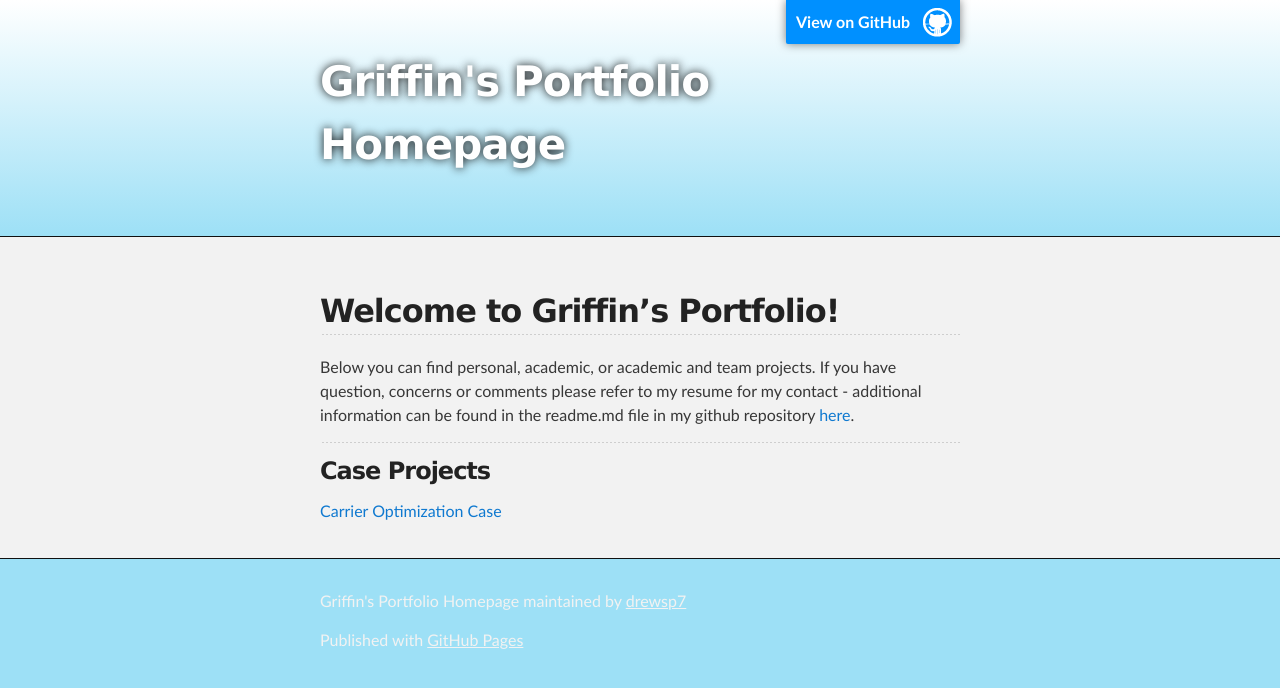
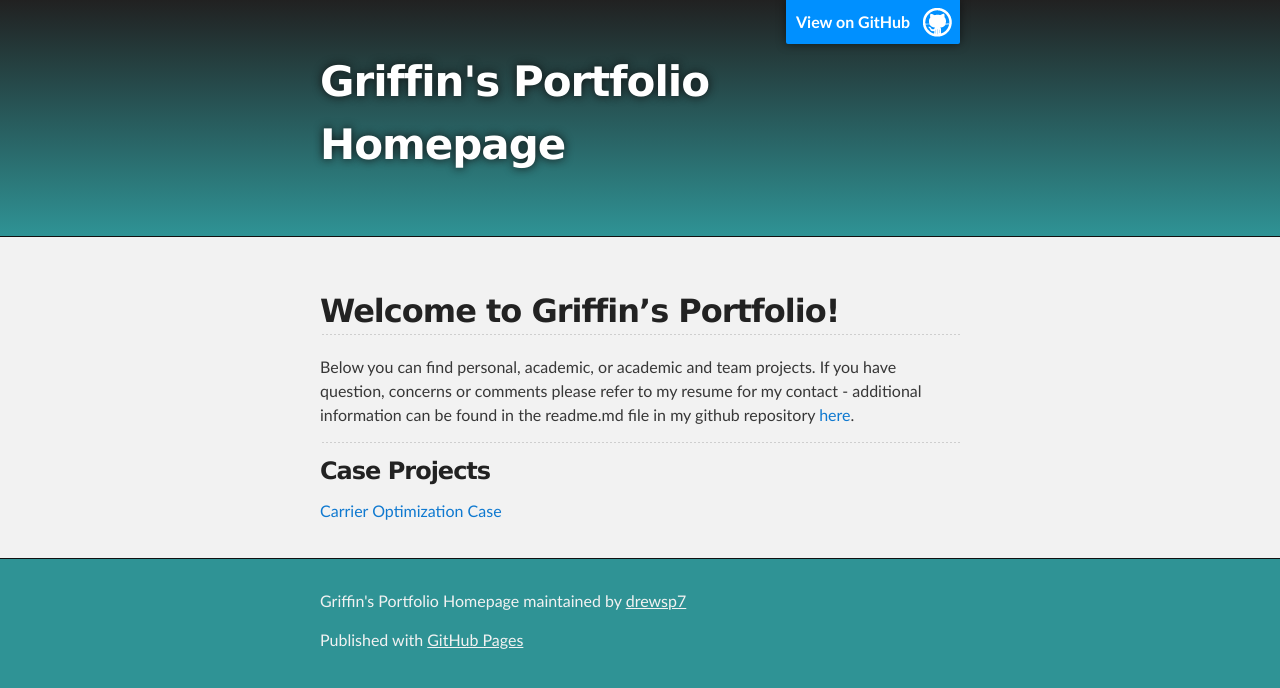
Before and after one commit to drewsp7/griffinsalyer.github.io, a Jekyll site: the page built from index.md, in a window 1280 px wide. Shown: the top 688 px of the page. Built offline with Jekyll 4.4.1, drawn with Linux system fonts in a browser that asks for light colours; our own code applies the rules of GitHub Pages for plain Markdown files; the repository's description, which GitHub fills in, is left out.

Commit message:
Update jekyll-theme-slate.scss

```diff
--- a/_sass/jekyll-theme-slate.scss
+++ b/_sass/jekyll-theme-slate.scss
@@ -46,7 +46,7 @@ Theme Styles
 body {
   box-sizing: border-box;
   color:#373737; // 373737 - scroll wheel
-  background: #9de0f6; //very bottom //212121
+  background: #2f9395; //very bottom //212121
   font-size: 16px;
   font-family: 'Myriad Pro', Calibri, Helvetica, Arial, sans-serif;
   line-height: 1.5;
@@ -287,11 +287,11 @@ Full-Width Styles
 
 #header_wrap {
   background: #373737; //212121 -
-  background: -moz-linear-gradient(top, #9de0f6, #fff); // #373737, #212121
-  background: -webkit-linear-gradient(top, #9de0f6, #fff);
-  background: -ms-linear-gradient(top, #9de0f6, #fff);
-  background: -o-linear-gradient(top, #9de0f6, #fff);
-  background: linear-gradient(to top, #9de0f6, #fff);
+  background: -moz-linear-gradient(top, #2f9395, #212121); // #373737, #212121
+  background: -webkit-linear-gradient(top, #2f9395, #212121);
+  background: -ms-linear-gradient(top, #2f9395, #212121);
+  background: -o-linear-gradient(top, #2f9395, #212121);
+  background: linear-gradient(to top, #2f9395, #212121);
 
   //essentially the top banner with a gradient fade
 }
@@ -367,7 +367,7 @@ Full-Width Styles
 }
 
 #footer_wrap {
-  background: #9de0f6; // 212121 - bottom banner (github pages)
+  background: #2f9395; // 212121 - bottom banner (github pages)
 }
 
 
```
